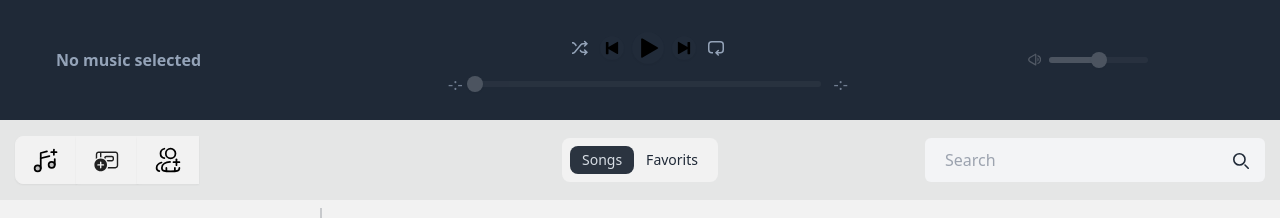
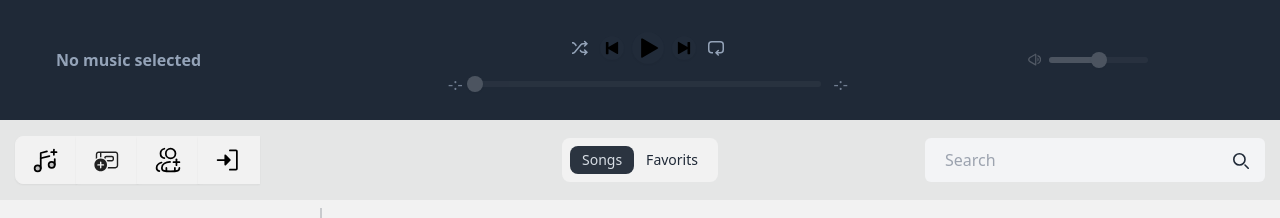
Before and after one commit to josueveliz-assure/my-tunez, a React (Vite) app: page / in a window 1280 px wide. Shown: the top 218 px of the page. Built offline with nearby package versions, Linux system fonts and the light colour scheme.

Commit message:
fill in button added

```diff
--- a/src/App.jsx
+++ b/src/App.jsx
@@ -4,17 +4,11 @@ import Artists from './components/ArtistsList';
 import AlbumsList from './components/AlbumsList';
 import MusicPlayer from './components/MusicPlayer';
 import OptionsToolbar from './components/OptionsToolbar';
-import { loadLocalStorage } from './services/loader';
 import { getAllArtist, getAllAlbums, albumsOfArtist } from './services/localStorageHandler';
 import { useArtistStore } from './stores/useArtistStore';
 import { useAlbumStore } from './stores/useAlbumStore';
 
 const App = () => {
-
-  if (!localStorage.getItem('artists')) {
-    loadLocalStorage();
-  }
-
   const [artistList, setArtistList] = useState(getAllArtist());
   const [albumList, setAlbumList] = useState(getAllAlbums(true));
 
--- a/src/components/SaveOptions.jsx
+++ b/src/components/SaveOptions.jsx
@@ -1,13 +1,30 @@
 import { useState } from "react";
+import { loadLocalStorage } from '../services/loader';
+import { getAllAlbums, getAllArtist } from "../services/localStorageHandler";
+import { useAlbumStore } from "../stores/useAlbumStore";
+import { useArtistStore } from "../stores/useArtistStore";
 
 import addMusicLogo from "../assets/addMusic.svg";
 import addAlbumLogo from "../assets/addAlbum.svg";
 import addArtistLogo from "../assets/addArtist.svg";
+import fillIn from "../assets/fillIn.svg";
 
 import ModalForm from "./ModalForm";
 
 const SaveOptions = () => {
   const [typeForm, setTypeForm] = useState('');
+
+  const { setAlbums } = useAlbumStore();
+  const { setArtists } = useArtistStore();
+
+  const loadData = () => {
+    if (!localStorage.getItem('artists')) {
+      loadLocalStorage();
+    }
+
+    setAlbums(getAllAlbums(true));
+    setArtists(getAllArtist());
+  }
 
   return (
     <div className="join join-horizontal lg:join-horizontal">
@@ -20,6 +37,9 @@ const SaveOptions = () => {
       <button className="btn join-item" onClick={()=>{setTypeForm('artist'); document.getElementById('form_modal').showModal()}}>
         <img className="w-7 h-7" src={addArtistLogo} alt="add Artist" />
       </button>
+      <button className="btn join-item" onClick={loadData}>
+        <img className="w-7 h-7" src={fillIn} alt="add Music" />
+      </button>
       <ModalForm typeForm={typeForm}/>
     </div>
   );
```
Also changed, not shown: src/assets/fillIn.svg (added).
